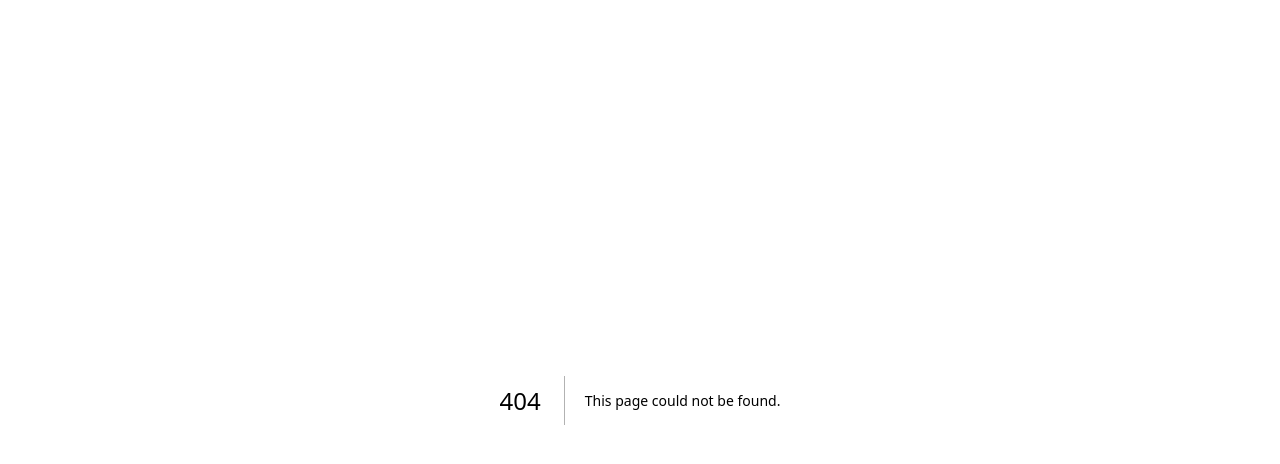
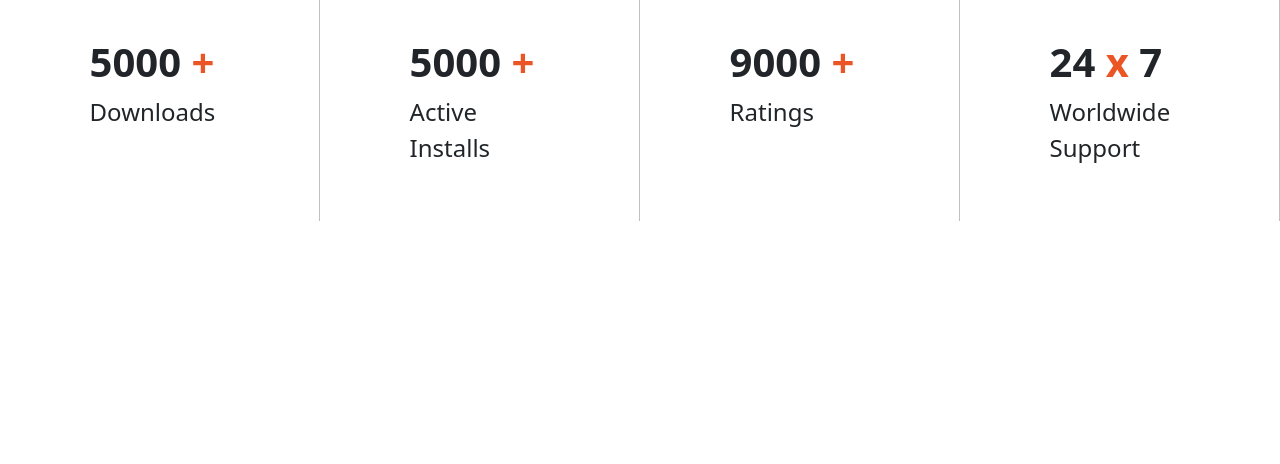
Before and after one commit to Rony-miniOrange/security-site-next-js, a Next.js app: page /DownloadSection in a window 1280 px wide. Before the commit this address had no page. Shown: the top 464 px of the page. Built offline with nearby package versions, Linux system fonts and the light colour scheme.

Commit message:
Downloads section for security site

```diff
--- /dev/null
+++ b/src/pages/Download.module.css
@@ -0,0 +1,10 @@
+.featureSection {
+    background-color: #f8f8f869;
+  }
+  .headerResourcesMargin {
+    border-right: 1px solid #c0c0c0;
+    padding: 3% 7%;
+  }
+  .orangeText{
+    color: #EB5424;
+  }
--- /dev/null
+++ b/src/pages/DownloadSection.js
@@ -0,0 +1,31 @@
+import React from 'react';
+import Download from './Download.module.css';
+import 'bootstrap/dist/css/bootstrap.css'
+
+export default function App() {
+  return (
+    <>
+    <div className={`justify-content-center${Download.featureSection}`}>
+        <div className={`d-flex w-80`}>
+            <div className={`w-100 ${Download.headerResourcesMargin}`}>
+                <h3 className={`fs-1`}><b>5000 <span className={`${Download.orangeText}`}>+</span></b></h3>
+                <p className={`mt-2 fs-4`}>Downloads</p>
+            </div>
+            <div className={`w-100 ${Download.headerResourcesMargin}`}>
+                <h3 className={`fs-1`}><b>5000 <span className={`${Download.orangeText}`}>+</span></b></h3>
+                <p className={`mt-2 fs-4`}>Active Installs</p>
+            </div>
+            <div className={`w-100 ${Download.headerResourcesMargin}`}>
+                <h3 className={`fs-1`}><b>9000 <span className={`${Download.orangeText}`}>+</span></b></h3>
+                <p className={`mt-2 fs-4`}>Ratings</p>
+            </div>
+            <div className={`w-100 ${Download.headerResourcesMargin}`}>
+                <h3 className={`fs-1`}><b>24 <span className={`${Download.orangeText}`}>x</span> 7</b></h3>
+                <p className={`mt-2 fs-4`}>Worldwide Support</p>
+            </div>
+        </div>
+    </div>
+
+   </>
+  );
+}
```
